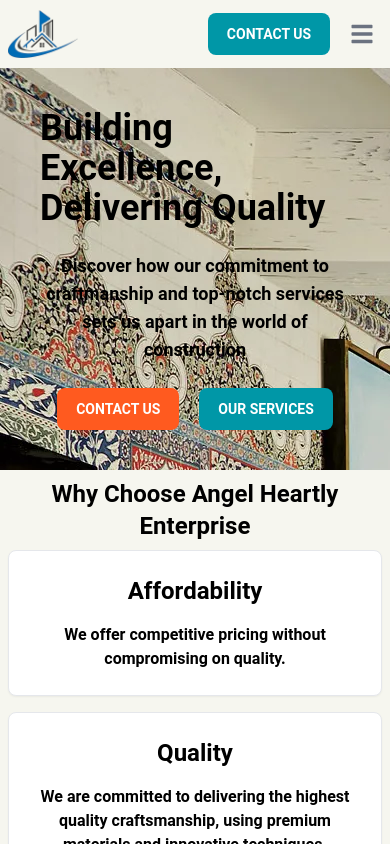
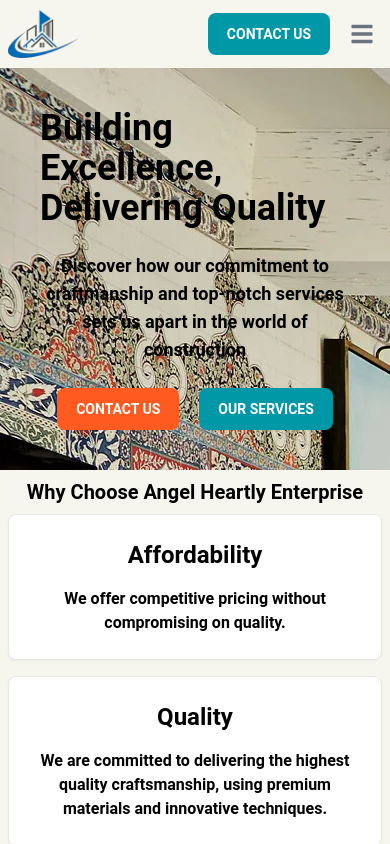
Before and after one commit to suwilanji-chipofya-hadat/ahe-frontend, a React (Vite) app: page / in a window 390 px wide. Built offline with nearby package versions, Linux system fonts and the light colour scheme; no server answers.

Commit message:
Change text size

```diff
--- a/src/routes/home.jsx
+++ b/src/routes/home.jsx
@@ -54,7 +54,7 @@ export default function Home() {
 		</div>
 		<div className="flex flex-col py-2 space-y-4 md:flex-row md:space-y-0 md:space-x-3">
 			<div className="flex flex-col text-center items-center">
-					<h1 className="font-bold text-2xl">Why Choose Angel Heartly Enterprise</h1>
+					<h1 className="font-bold text-xl sm:text-2xl">Why Choose Angel Heartly Enterprise</h1>
 					<div className="p-2 space-y-4 md:space-y-0 md:flex md:space-x-3">
 						<Card className="flex flex-col text-center shadow-sm">
 							<h1 className="font-bold text-2xl">Affordability</h1>
```
